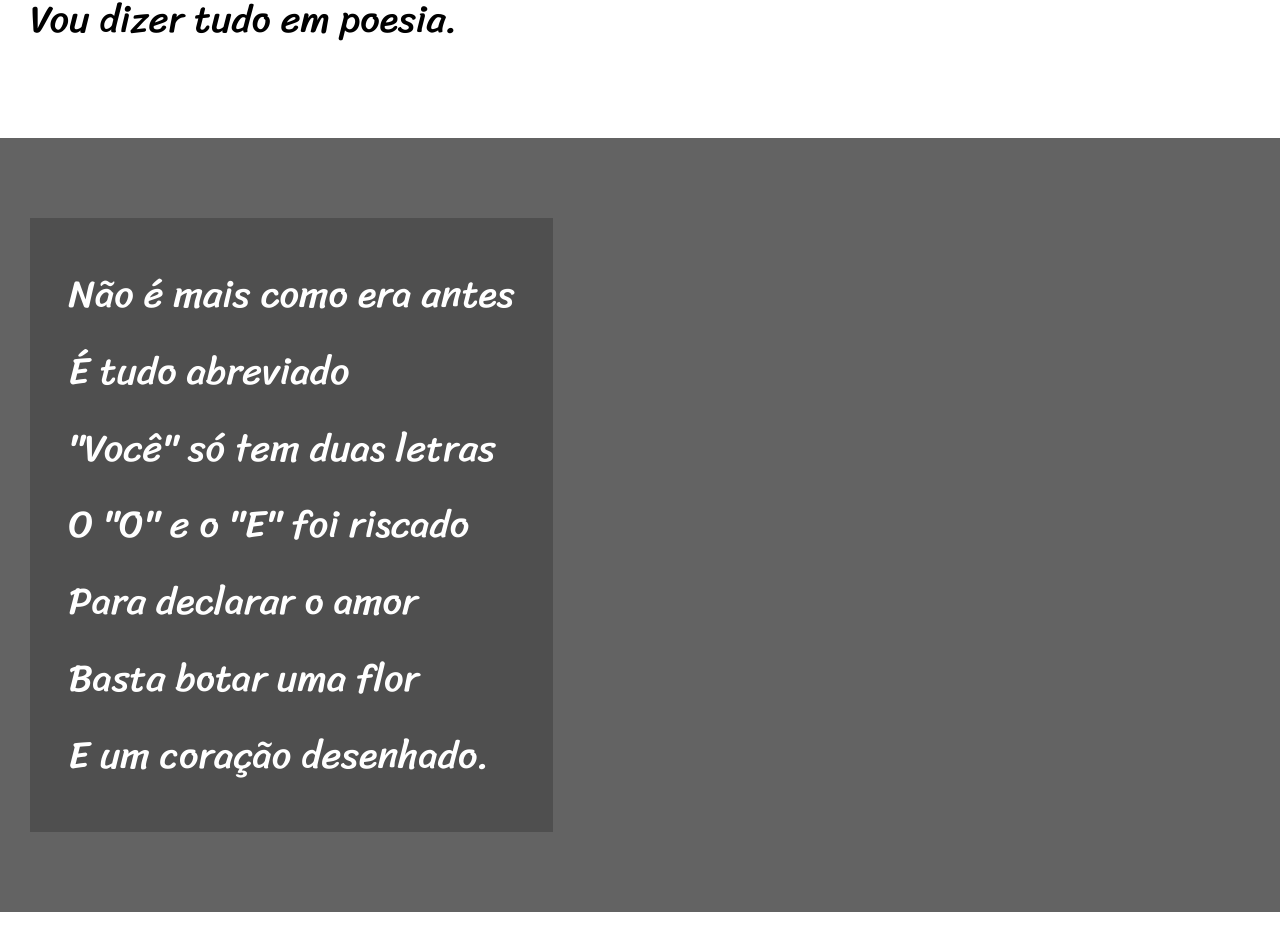
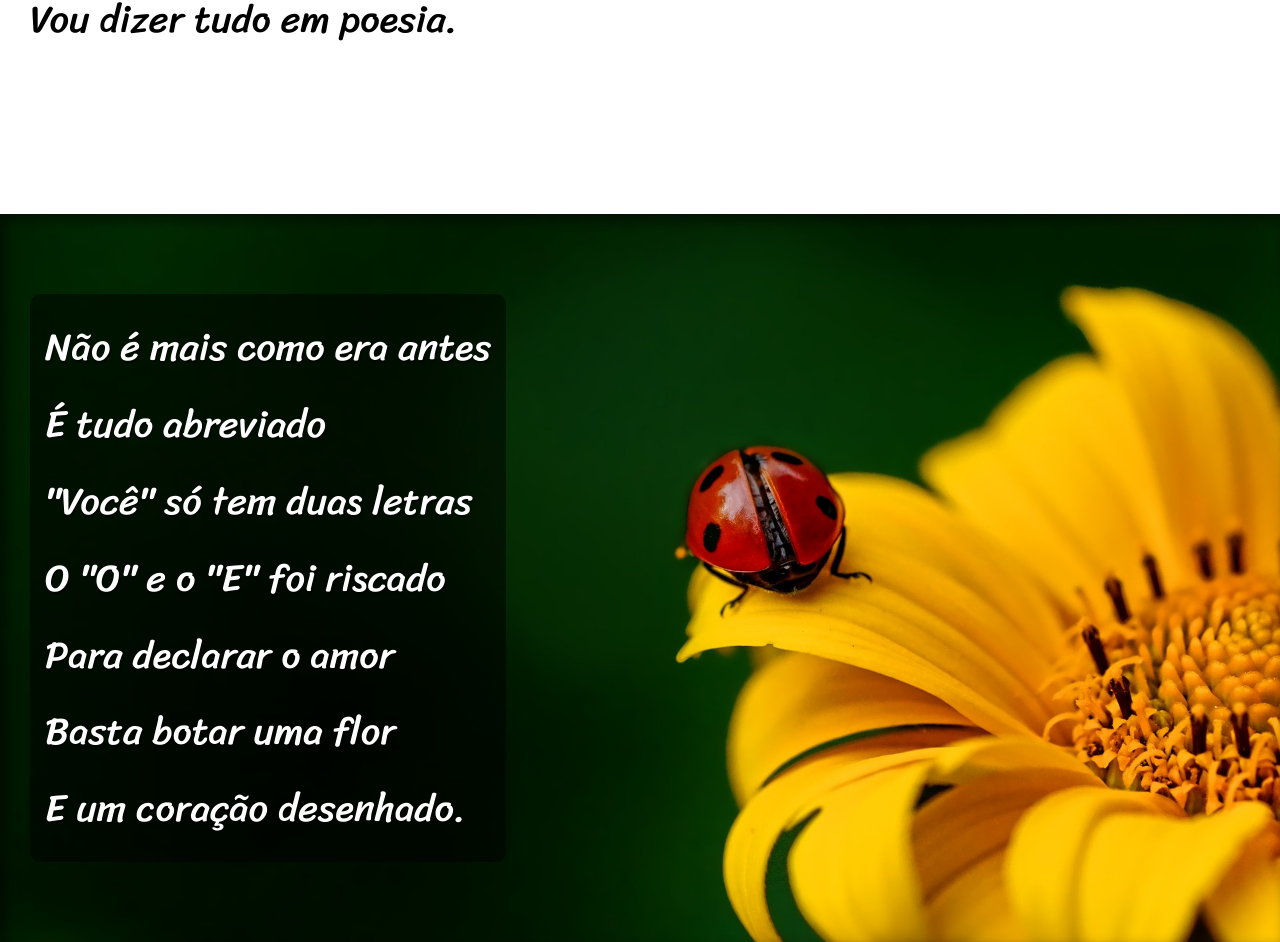
Before and after one commit to alef-tfg/Estudos, a plain HTML site: page HTML_CSS/Exercícios/d012/index.html in a window 1280 px wide. Shown: the part 792-1734 px from the top of the page. Drawn offline with Linux system fonts and the light colour scheme.

Commit message:
Finalização do projeto cordel

```diff
--- a/HTML_CSS/Exercícios/d012/estilo/style.css
+++ b/HTML_CSS/Exercícios/d012/estilo/style.css
@@ -55,6 +55,10 @@ section {
     font-size: 3vw;
 }
 
+section.normal > p {
+    padding-bottom: 2em;
+}
+
 section.normal {
     background-color: white;
     color: black;
@@ -63,12 +67,27 @@ section.normal {
 section.imagem {
     background-color: rgb(99, 99, 99);
     color: white;
+    background-size: cover;
+    background-attachment: fixed;
+    box-shadow: inset 6px 6px 13px 0px rgba(0, 0, 0, 0.5);
 }
 
 section.imagem > p {
     display: inline-block;
-    padding: 3vw;
-    background-color: rgba(0,0,0, 0.2);
+    border: 15px solid rgba(0,0,0, 0);
+    border-radius: 10px;
+    background-color: rgba(0,0,0, 0.5);
+    text-shadow: 1px 2px 1px rgba(0, 0, 0, 0.5);
+
+}
+
+#img01 {
+    background-image: url("../pacote-d012/imagens/background001.jpg");
+    background-position: right center;
+}
+
+#img02 {
+    background-image: url("../pacote-d012/imagens/background002.jpg");
 }
 
 footer {
--- a/HTML_CSS/Exercícios/d012/index.html
+++ b/HTML_CSS/Exercícios/d012/index.html
@@ -24,7 +24,7 @@
         </p>
     </section>
 
-    <section class="imagem">
+    <section class="imagem" id="img01">
         <p>
             Não é mais como era antes <br>
             É tudo abreviado <br>
@@ -58,7 +58,7 @@
         </p>
     </section>
 
-    <section class="imagem">
+    <section class="imagem" id="img02">
         <p>
             Tenho saudade das cartas <br>
             Escritas com a própria mão <br>
```
